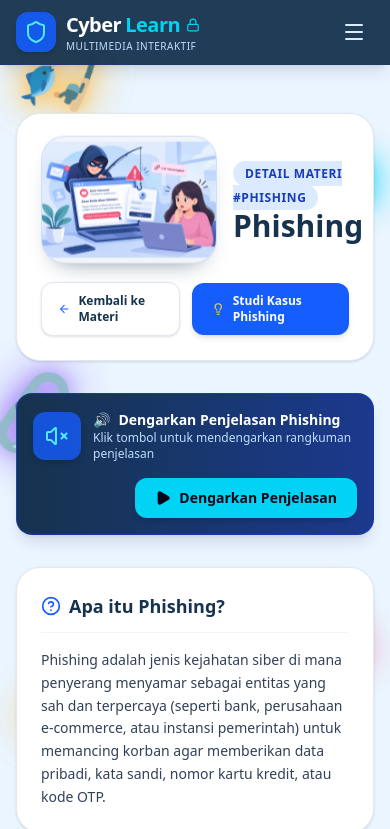
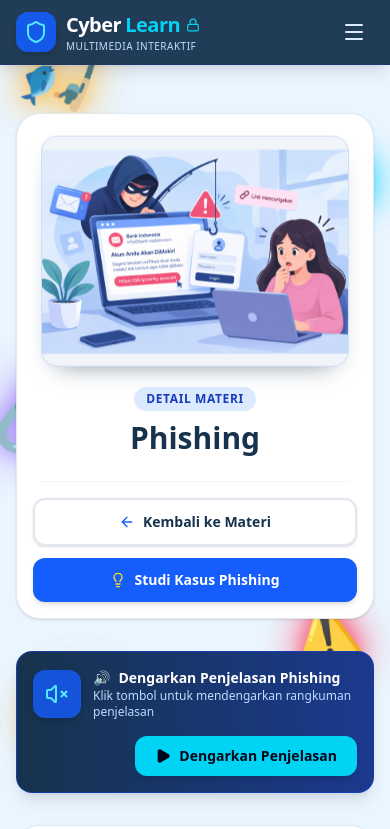
Before and after one commit to bongs20/cyberlearn, a Next.js app: page /materi/phishing in a window 390 px wide. Shown: the top 829 px of the page. Built offline with nearby package versions, Linux system fonts and the light colour scheme.

Commit message:
fix: responsive layout - center quiz result box & improve materi header design

```diff
--- a/app/dashboard/page.tsx
+++ b/app/dashboard/page.tsx
@@ -39,9 +39,9 @@ export default function DashboardPage() {
     <div className="space-y-10 py-4">
 
       {/* Header Banner */}
-      <div className="bg-gradient-to-r from-[#17324D] to-blue-900 rounded-3xl p-8 sm:p-10 text-white shadow-xl border border-blue-800 flex flex-col md:flex-row items-start md:items-center justify-between gap-6">
-        <div className="space-y-3">
-          <div className="flex items-center gap-2">
+      <div className="bg-gradient-to-r from-[#17324D] to-blue-900 rounded-3xl p-6 sm:p-8 md:p-10 text-white shadow-xl border border-blue-800 flex flex-col md:flex-row items-stretch md:items-center justify-between gap-6">
+        <div className="space-y-3 w-full md:w-auto">
+          <div className="flex flex-wrap items-center gap-2">
             <span className="text-xs font-bold uppercase tracking-wider text-cyan-400 bg-blue-950/80 px-3 py-1 rounded-full border border-blue-700/60">
               DASHBOARD PEMBELAJARAN
             </span>
@@ -53,7 +53,7 @@ export default function DashboardPage() {
               <span>Kembali ke Beranda</span>
             </Link>
           </div>
-          <h1 className="text-3xl sm:text-4xl font-black text-white">Mari Mulai Belajar! 👋</h1>
+          <h1 className="text-2xl sm:text-3xl md:text-4xl font-black text-white">Mari Mulai Belajar! 👋</h1>
           <p className="text-sm text-blue-100 max-w-xl leading-relaxed">
             Jelajahi materi, simak video, selesaikan studi kasus, dan uji pemahamanmu melalui kuis.
           </p>
@@ -61,10 +61,12 @@ export default function DashboardPage() {
 
         {/* Quick Quiz Result Badge if completed */}
         {progress.quizTaken && (
-          <div className="bg-white/10 backdrop-blur-md p-4 rounded-2xl border border-white/20 text-center min-w-[180px] shadow-lg">
-            <span className="text-[11px] font-bold text-cyan-300 uppercase tracking-wider">Nilai Kuis Terakhir</span>
-            <div className="text-4xl font-extrabold text-white mt-1">{progress.quizScore}</div>
-            <span className="text-[10px] text-blue-200">dari 100 poin</span>
+          <div className="w-full md:w-auto md:flex-shrink-0 flex justify-center">
+            <div className="bg-white/10 backdrop-blur-md px-8 py-5 rounded-2xl border border-white/20 text-center w-[200px] shadow-lg">
+              <span className="text-[11px] font-bold text-cyan-300 uppercase tracking-wider block">Nilai Kuis Terakhir</span>
+              <div className="text-5xl font-extrabold text-white mt-2">{progress.quizScore}</div>
+              <span className="text-[11px] text-blue-200 mt-1 block">dari 100 poin</span>
+            </div>
           </div>
         )}
       </div>
--- a/components/ThreatDetailTemplate.tsx
+++ b/components/ThreatDetailTemplate.tsx
@@ -29,30 +29,40 @@ export default function ThreatDetailTemplate({ material }: ThreatDetailTemplateP
     <div className="space-y-8 py-4">
 
       {/* Top Navigation & Header */}
-      <div className="flex flex-col sm:flex-row items-start sm:items-center justify-between gap-4 bg-white p-6 sm:p-8 rounded-3xl border border-slate-200 shadow-sm">
-        <div className="flex items-center gap-4">
-          <div className="material-visual relative h-32 min-h-[8rem] w-44 min-w-[11rem] flex-shrink-0 overflow-hidden rounded-3xl bg-slate-100 sm:h-36 sm:min-h-[9rem] sm:w-52 sm:min-w-[13rem]">
+      <div className="bg-white rounded-3xl border border-slate-200 shadow-sm overflow-hidden">
+        {/* Hero: Gambar + Info */}
+        <div className="flex flex-col sm:flex-row items-center gap-0 sm:gap-6 p-6 sm:p-8">
+          {/* Image */}
+          <div className="material-visual relative w-full sm:w-52 sm:flex-shrink-0 aspect-[4/3] sm:aspect-auto sm:h-40 overflow-hidden rounded-2xl bg-slate-100">
             <Image
               src={material.imagePath}
               alt={`Ilustrasi ${material.title}`}
               fill
               priority
-              sizes="(min-width: 640px) 160px, 128px"
+              sizes="(min-width: 640px) 208px, 100vw"
               className="material-image object-contain"
             />
           </div>
-          <div className="space-y-1">
-            <span className="text-xs font-bold px-3 py-1 rounded-full bg-blue-100 text-blue-800 uppercase tracking-wider">
-              Detail Materi #{material.id}
+
+          {/* Title & Badge */}
+          <div className="space-y-2 w-full mt-4 sm:mt-0 text-center sm:text-left">
+            <span className="inline-block text-xs font-bold px-3 py-1 rounded-full bg-blue-100 text-blue-800 uppercase tracking-wider">
+              Detail Materi
             </span>
-            <h1 className="text-3xl font-extrabold text-[#17324D]">{material.title}</h1>
+            <h1 className="text-3xl sm:text-4xl font-black text-[#17324D] leading-tight">
+              {material.title}
+            </h1>
           </div>
         </div>
 
-        <div className="flex items-center gap-3">
+        {/* Divider */}
+        <div className="border-t border-slate-100 mx-6" />
+
+        {/* Action Buttons */}
+        <div className="flex flex-col sm:flex-row items-stretch sm:items-center gap-3 p-4 sm:p-6">
           <Link
             href="/materi"
-            className="px-4 py-2.5 rounded-xl bg-white hover:bg-slate-50 text-[#17324D] font-bold text-xs border border-slate-200 hover:border-blue-400 shadow-sm hover:shadow-md transition-all hover:scale-105 inline-flex items-center gap-2 group"
+            className="flex-1 sm:flex-none px-5 py-3 rounded-xl bg-white hover:bg-slate-50 text-[#17324D] font-bold text-sm border-2 border-slate-200 hover:border-blue-400 shadow-sm hover:shadow-md transition-all inline-flex items-center justify-center gap-2 group"
           >
             <ArrowLeft className="w-4 h-4 text-blue-600 group-hover:-translate-x-1 transition-transform" />
             <span>Kembali ke Materi</span>
@@ -60,7 +70,7 @@ export default function ThreatDetailTemplate({ material }: ThreatDetailTemplateP
 
           <Link
             href={`/studi-kasus?category=${encodeURIComponent(material.title)}`}
-            className="px-5 py-2.5 rounded-xl bg-blue-600 hover:bg-blue-700 text-white font-bold text-xs shadow-md transition-all hover:scale-105 inline-flex items-center gap-2"
+            className="flex-1 px-5 py-3 rounded-xl bg-blue-600 hover:bg-blue-700 text-white font-bold text-sm shadow-md transition-all hover:scale-[1.02] inline-flex items-center justify-center gap-2"
           >
             <Lightbulb className="w-4 h-4 text-yellow-300" />
             <span>Studi Kasus {material.title}</span>
```
